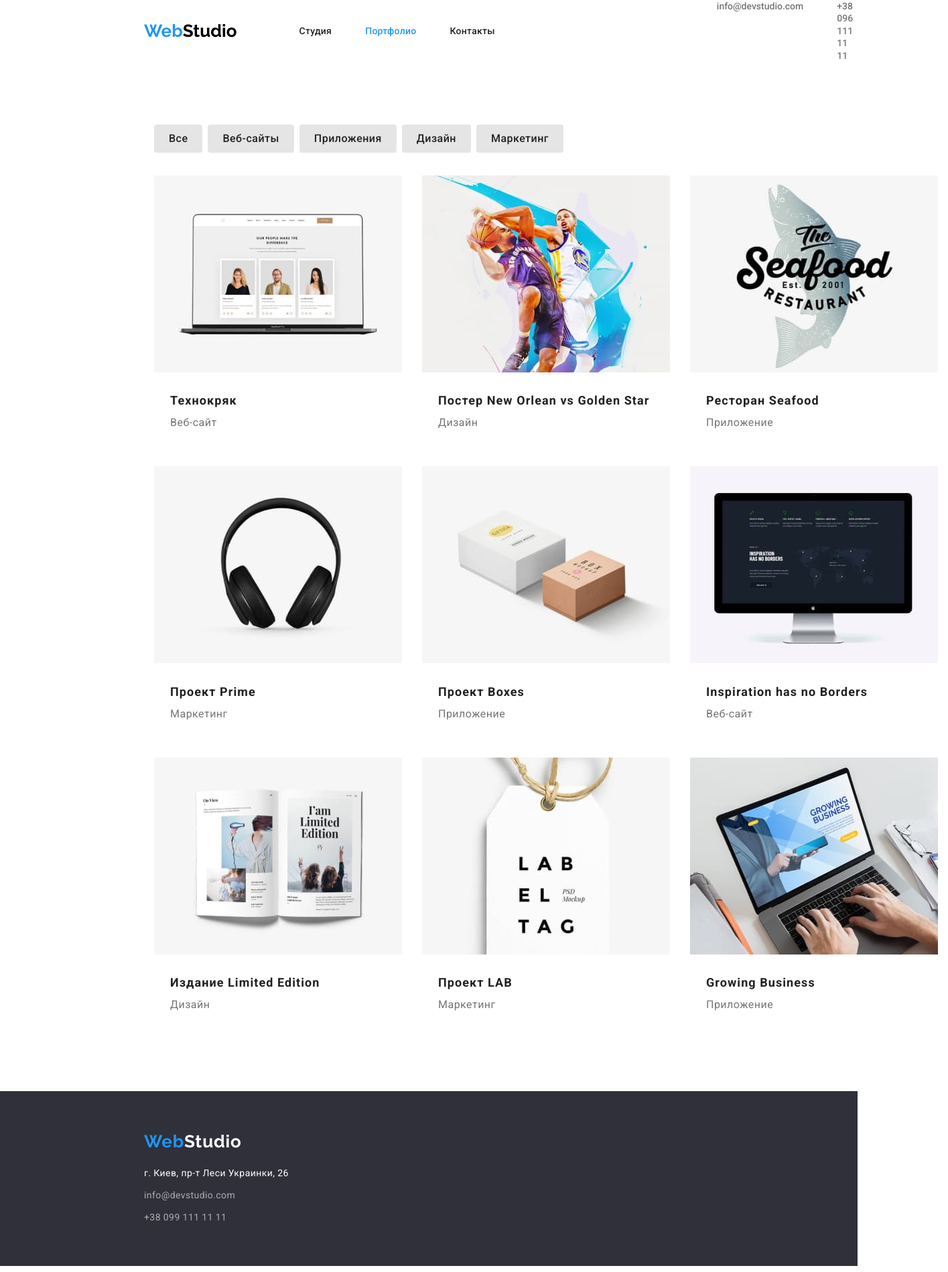
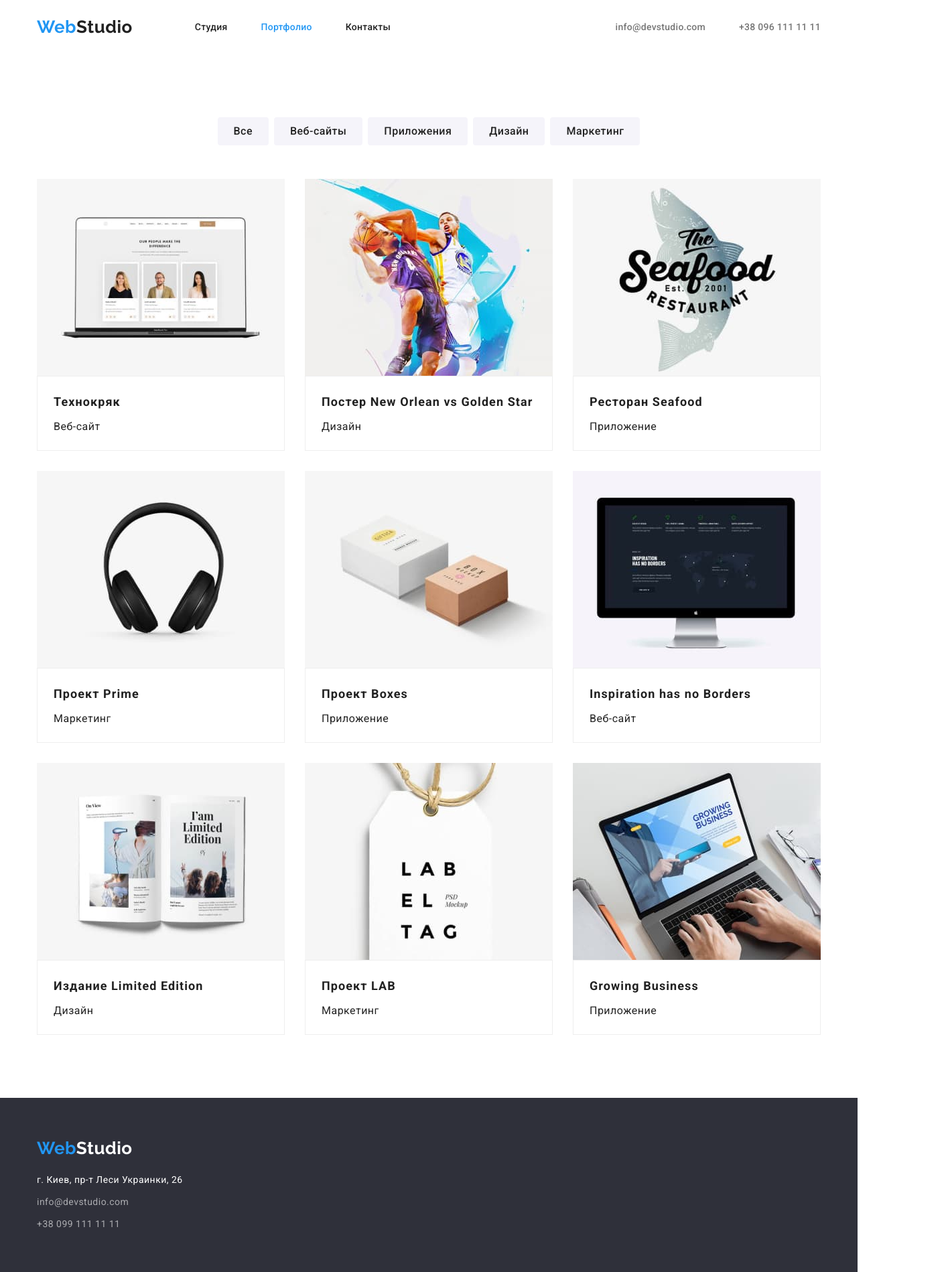
Before and after one commit to DmitryNikolin/goit-markup-hw-03, a plain HTML site: page portfolio.html in a window 1280 px wide. Shown: the whole page at 67% size, 1415 px wide, since content can reach past the window. Drawn offline with nearby package versions, Linux system fonts and the light colour scheme.

Commit message:
full rebuild hw-03

```diff
--- a/css/styles.css
+++ b/css/styles.css
@@ -10,6 +10,7 @@
 	--border-header-color: #ececec;
 	--border-service-color: #eeeeee;
 	--footer-contact-color: rgba(255, 255, 255, 0.6);
+	--items-between: 30px;
 }
 
 html {
@@ -22,21 +23,48 @@ html {
 	box-sizing: inherit;
 }
 
-h1, h2, h3, h4, h5, h6, p, ul {
+h1, h2, h3, h4, h5, h6, p {
 	margin: 0;
 	padding: 0;
 	border: 0;
 }
+
 body {
-	font-family: "Roboto", sans-serif;
-	margin: 0;
+	font-family: Roboto, sans-serif;
 	color: var(--primary-text-color);
 	background-color: var(--menu-bck);
+	letter-spacing: 0.03em;
+}
+
+img {
+	display: block;
+}
+
+h2 {
+  color: var(--primary-text-color);
+}
+
+a {
+  text-decoration: none;
+  margin: 0;
+  padding: 0;
+}
+
+ul {
+  list-style-type: none;
+  margin: 0;
+  padding: 0;
+}
+
+.menu-top {
+  align-items: center;
+  background-color: var(--menu-bck);
+  border-bottom: 1px solid var(--border-header-color);
 }
 
 .container {
 	width: 1200px;
-	margin-left: 215px;
+	margin-left: auto;
 	margin-right: auto;
 	padding-left: 15px;
 	padding-right: 15px;
@@ -45,6 +73,13 @@ body {
 .section {
 	padding-top: 94px;
 	padding-bottom: 94px;
+}
+
+.flex {
+  display: flex;
+  align-items: center;
+  padding-top: 25px;
+  padding-bottom: 25px;
 }
 
 .visually-hidden {
@@ -60,8 +95,9 @@ body {
   overflow: hidden;
 }
 
-.what-we-do {
-	margin-top: 94px;
+.nav {
+  display: flex;
+  align-items: center;
 }
 
 .menu-top {
@@ -71,63 +107,39 @@ body {
 	background: var(--menu-bck);
 }
 
-.logo-header {
+.logo-web-header {
 	display: flex;
-	margin-left: 215px;
-}
-
-.logo-footer {
-	padding-top: 60px;
-	margin-bottom: 20px;
-}
-
-.logo-studio {
-	font-family: "Raleway";
-	font-style: normal;
+	margin-right: 93px;
+	font-family: Raleway;
 	font-weight: 700;
 	font-size: 26px;
 	line-height: 1.19;
-	color: var(--logo-text-color);
-	text-decoration: none;
+	color: var(--accent-color);
 }
 
-.logo-web {
-	color: var(--accent-color);
+.logo-studio-header {
+	color: var(--primary-text-color);
 }
 
 .menu-top-center {
 	display: flex;
-	margin-left: 93px;
-	padding-top: 32px;
-	padding-bottom: 32px;
+}
+
+.menu-top-center .item + .item {
+	margin-left: 50px;
 }
 
 .menu-top-center .menu-item {
-	font-style: normal;
 	font-weight: 500;
 	font-size: 14px;
 	line-height: 1.14;
 	letter-spacing: 0.02em;
 	color: var(--primary-text-color);
 }
-.menu-top-center a {
-	color: var(--primary-text-color);
-	text-decoration: none;
-}
 
 .menu-top-center a:hover,
 .menu-top-center a:focus {
 	color: var(--accent-color);
-}
-
-.menu-top-center .item {
-	display: block;
-	margin-right: 50px;
-	list-style-type: none;
-}
-
-.menu-top-center .item:last-child {
-	margin-right: 0;
 }
 
 .menu-top-center .menu-item.current {
@@ -136,23 +148,19 @@ body {
 
 .contacts {
 	display: flex;
-	margin-left: 331px;
+	margin-left: auto;
 }
 
-.contacts li + li {
+.contacts .item + .item {
 	margin-left: 50px;
 }
+
 .contacts a {
-	font-style: normal;
 	font-weight: 500;
 	font-size: 14px;
 	line-height: 1.14px;
+	letter-spacing: 0.02em;
 	color: var(--primary-contact-color);
-	text-decoration: none;
-}
-
-.contacts li {
-	list-style-type: none;
 }
 
 .contacts a:hover,
@@ -160,36 +168,35 @@ body {
 	color: var(--accent-color);
 }
 
-
 .top-main {
+	padding-top: 200px;
+	padding-bottom: 200px;
 	text-align: center;
 	background-color: var(--top-main-bck);
 }
 
 .top-main-text {
-	margin: 0 auto 30px auto;
-	padding-top: 200px;
 	width: 696px;
-	font-style: normal;
+	margin: 0 auto;
 	font-weight: 900;
 	font-size: 44px;
 	line-height: 1.36;
 	letter-spacing: 0.06em;
+	text-align: center;
 	text-transform: uppercase;
 	color: var(--menu-bck);
 }
 
 .top-main-button {
-	display: flex;
 	align-items: center;
 	text-align: center;
 	margin-left: auto;
 	margin-right: auto;
+	margin-top: 30px;
 	padding: 10px 32px;
 	background: var(--accent-color);
 	box-shadow: 0px 4px 4px rgba(0, 0, 0, 0.15);
 	border-radius: 4px;
-	font-style: normal;
 	font-weight: 700;
 	font-size: 16px;
 	line-height: 1.88;
@@ -199,12 +206,22 @@ body {
 }
 
 .middle-main {
+	padding-top: 94px;
 	background: var(--menu-bck);
+}
+
+.middle-main p {
+	font-size: 14px;
+	line-height: 1.71;
+}
+
+.middle-main-list {
+	display: flex;
+	justify-content: center;
 }
 
 .middle-main-list h3 {
   	margin-bottom: 10px;
-	font-style: normal;
 	font-weight: 700;
 	font-size: 14px;
 	line-height: 1.14;
@@ -213,226 +230,207 @@ body {
 	color: var(--primary-text-color);
 }
 
-.middle-main-list p {
-	margin-top: 0;
-	font-style: normal;
-	font-weight: 400;
-	font-size: 14px;
-	line-height: 1.71;
-	letter-spacing: 0.03em;
-	color: var(--primary-contact-color);
-}
-
-.middle-main-list {
-	display: flex;
-	list-style-type: none;
-}
-.middle-main-item {
+.middle-main-list .item {
   width: 270px;
 }
 
-.middle-main-list li + li {
+.middle-main-list p {
+	font-size: 14px;
+	line-height: 1.71;
+}
+
+.middle-main-list .item + .item {
 	margin-left: 30px;
 }
 
-.menu-item-name {
-	margin-bottom: 50px;
-	font-style: normal;
+.middle-img h2 {
 	font-weight: 700;
 	font-size: 36px;
-	line-height: 1.17;
+	line-height: 1.16;
 	text-align: center;
+}
+
+.middle-img {
+	text-align: center;
+	padding-top: 94px;
+	padding-bottom: 94px;
+}
+
+.middle-img .item + .item {
+	margin-left: 30px;
+}
+
+.middle-main-title {
+	display: flex;
+	margin-top: 50px;
+	justify-content: center;
+}
+
+.bottom-main {
+  background-color: var(--bottom-main-bck);
+}
+
+.team-title {
+	margin: 0;
+	font-weight: 700;
+	font-size: 36px;
+	line-height: 1.16;
+	text-align: center;
+	color: var(--primary-text-color);
+}
+
+.bottom-main .item {
+  background: var(--menu-bck);
+  box-shadow: 0px 1px 3px rgba(0, 0, 0, 0.12), 0px 1px 1px rgba(0, 0, 0, 0.14),
+    0px 2px 1px rgba(0, 0, 0, 0.2);
+  border-radius: 0px 0px 4px 4px;
+}
+
+.bottom-main .item + .item {
+  margin-left: 30px;
+}
+
+.team-list {
+	display: flex;
+	justify-content: center;
+	margin-top: 50px;
+	font-weight: 500;
+	font-size: 16px;
+	line-height: 1.18;
+	text-align: center;
+	color: var(--primary-text-color);
+}
+
+.bottom-main h3 {
+  font-weight: 500;
+  font-size: 16px;
+  line-height: 1.18;
   letter-spacing: 0.03em;
   color: var(--primary-text-color);
 }
 
-.bottom-main {
-	background: var(--bottom-main-bck);
-}
-
-.bottom-main-list img {
-	margin-bottom: 30px;
-}
-
-.bottom-main-list h3 {
-	margin-bottom: 10px;
-	font-style: normal;
-	font-weight: 500;
-	text-align: center;
+.bottom-main p {
+	margin-top: 10px;
+	font-weight: 400;
 	font-size: 16px;
-	line-height: 1.19;
-	letter-spacing: 0.03em;
-	color: var (--primary-text-color);
-}
-
-.bottom-main-list p {
-	font-style: normal;
-	font-weight: 400;
-	text-align: center;
-	font-size: 16px;
-	line-height: 1.19;
-	letter-spacing: 0.03em;
+	line-height: 1.18;
 	color: var(--primary-contact-color);
 }
 
-.bottom-main-list {
-	display: flex;
-	list-style-type: none;
-}
-
-.bottom-main-list li + li {
-	margin-left: 30px;
-}
-
-.photo {
-	background-color: var(--bottom-main-bck);
-	border-radius: 0px 0px 4px 4px;
-	box-shadow: 0px 1px 3px rgba(0, 0, 0, 0.12), 0px 2px 1px rgba(0, 0, 0, 0.2);
-}
-
-.profession {
-	margin-bottom: 30px;
+.item-text {
+  padding-top: 30px;
+  padding-bottom: 30px;
 }
 
 .menu-footer {
+	padding-top: 60px;
 	padding-bottom: 60px;
 	background-color: var(--top-main-bck);
 }
 
-.footer-address {
-	margin-left: 215px;
-	font-style: normal;
-	font-weight: 400;
-	font-size: 14px;
-	line-height: 1.71;
-	letter-spacing: 0.03em;
+.logo-web-footer {
+	display: block;
+	font-family: Raleway, sans-serif;
+	font-weight: 700;
+	font-size: 26px;
+	line-height: 1.19;
+	color: var(--accent-color);
+}
+
+.logo-studio-footer {
 	color: var(--menu-bck);
 }
 
-.logo-studio-footer {
-	font-family: "Raleway";
+.footer-address {
 	font-style: normal;
-	font-weight: 700;
-	font-size: 26px;
-	line-height: 1.19;
-	letter-spacing: 0.03em;
-	color: var(--menu-bck);
-	text-decoration: none;
 }
 
-.contacts-footer {
-	margin-left: 215px;
+.menu-footer a {
+	margin-bottom: 20px;
 }
 
-.contacts-footer a {
-	font-style: normal;
-	font-weight: 400;
+.menu-footer p {
+	margin-bottom: 9px;
 	font-size: 14px;
-	line-height: 1.71;
-	letter-spacing: 0.03em;
-	color: var(--footer-contact-color);
-	text-decoration: none;
+	line-height: 1.7;
+	color: var(--menu-bck);
 }
 
-.contacts-footer li {
+.menu-footer .item + .item {
   margin-top: 9px;
-	list-style-type: none;
 }
 
-.contacts-footer a:hover,
-.contacts-footer a:focus {
+.menu-footer .link {
+	font-size: 14px;
+	line-height: 1.7;
+	color: rgba(255, 255, 255, 0.6);
+}
+
+.menu-footer .link:hover,
+.menu-footer .link:focus {
   color: var(--accent-color);
 }
 
-.filter-portfolio button {
-	font-family: "Roboto";
-	font-style: normal;
+button {
+	padding: 6px 22px;
+	font-family: Roboto, sans-serif;
 	font-weight: 500;
 	font-size: 16px;
 	line-height: 1.62;
+	cursor: pointer;
 	text-align: center;
 	letter-spacing: 0.03em;
+	border-radius: 4px;
+	border-color: transparent;
+	background-color: var(--bottom-main-bck);
 	color: var(--primary-text-color);
-	background-color: var(--body-bck);
-	cursor: pointer;
-}
-
-.filter-portfolio button:hover,
-.filter-portfolio button:focus {
-	color: var(--menu-bck);
-	background-color: var(--accent-color);
-	cursor: pointer;
 }
 
 .filter-portfolio {
   display: flex;
-	margin-left: auto;
-	margin-right: auto;
-	margin-bottom: 34px;
-	list-style-type: none;
-}
-.button-item {
-	text-align: center;
-	letter-spacing: 0.03em;
+  justify-content: center;
+  margin-bottom: 50px;
 }
 
-.button-portfolio {
-	padding: 8px 22px;
-	margin-right: 8px;
-	border-radius: 4px;
-	border-style: hidden;
+.filter-portfolio .item + .item {
+  margin-left: 8px;
 }
 
-.menu-portfolio h2 {
-	font-style: normal;
-	font-weight: 700;
-	font-size: 18px;
-	line-height: 2;
-	letter-spacing: 0.06em;
-	color: var(--primary-text-color);
-}
-
-.menu-portfolio p {
-	font-style: normal;
-	font-weight: 400;
-	font-size: 16px;
-	line-height: 1.88;
-	letter-spacing: 0.03em;
-	color: var(--primary-contact-color);
+button:hover,
+button:focus {
+  color: var(--menu-bck);
+  background-color: var(--accent-color);
 }
 
 .menu-portfolio {
 	display: flex;
 	flex-wrap: wrap;
-	justify-content: space-between;
-	list-style-type: none;
+	justify-content: center;
+	margin-top: calc(-1 * var(--items-between));
+	margin-left: calc(-1 * var(--items-between));
 }
 
-.service-item {
-	margin-right: 30px;
-	margin-bottom: 30px;
-	border: 1px var(--border-service-color)
+.menu-portfolio > .item {
+	flex-basis: calc(100% / 3 - 30px);
+	margin-top: var(--items-between);
+	margin-left: var(--items-between);
+	background: var(--menu-bck);
 }
 
-.service-item:nth-child(3n) {
-	margin-right: 0;
+.menu-portfolio .item-text {
+	padding: 20px 24px;
+	border: 1px solid #eeeeee;
 }
 
-.service-item:nth-last-child(-n + 3) {
-	margin-bottom: 0;
+.menu-portfolio h2 {
+	margin-bottom: 4px;
+	font-weight: 700;
+	font-size: 18px;
+	line-height: 2;
+	letter-spacing: 0.06em;
 }
 
-.service-item-text {
-	margin: 20px 24px;
+.menu-portfolio p {
+	font-size: 16px;
+	line-height: 1.88;
 }
-
-.service-item-text h2 {
-	text-align: left;
-	margin: 0;
-	padding: 0;
-}
-
-.service-item-text p {
-	margin: 0;
-	padding: 0;
-}
--- a/portfolio.html
+++ b/portfolio.html
@@ -18,13 +18,11 @@
 		<!-- head of documeent -->
 		<header class="menu-top">
 			<!-- head of document left (main)-->
-			<a href="./index.html" class="logo-studio">
-				<p class="logo-header">
-					<span class="logo-web">Web</span>Studio
-				</p>
-			</a>
+			<div class="container">
+				<div class="flex">
+					<nav class="nav">
+						<a href="./index.html" class="logo-web-header">Web<span class="logo-studio-header">Studio</span></a>
 						<!-- head of document center (menu)-->
-			<nav>
 						<ul class="menu-top-center">
 							<li class="item">
 								<a class="menu-item" href="./index.html">Студия</a>
@@ -40,88 +38,90 @@
 					<!-- head of document right -->
 					<ul class="contacts">
 						<!-- e-mail -->
-				<li>
-					<a href="mailto:info@devstudio.com" class="mail-top">info@devstudio.com</a>
+						<li class="item">
+							<a href="mailto:info@devstudio.com">info@devstudio.com</a>
 						</li>
 						<!-- phone -->
-				<li>
-					<a href="tel:+380961111111" class="phone-top">+38 096 111 11 11</a>
+						<li class="item">
+							<a href="tel:+380961111111">+38 096 111 11 11</a>
 						</li>
 					</ul>
+				</div>
+			</div>
 		</header>
 		<!-- main -->
 		<main>
-			<section class="section">
+			<section class="portfolio section">
 				<div class="container">
-					<h1 class="visually-hidden service-item">Наши услуги</h1>
+					<h1 class="visually-hidden">Наши услуги</h1>
 					<ul class="filter-portfolio">
-						<li class="button-item"><button type="button" class="button-portfolio">Все</button></li>
-						<li class="button-item"><button type="button" class="button-portfolio">Веб-сайты</button></li>
-						<li class="button-item"><button type="button" class="button-portfolio">Приложения</button></li>
-						<li class="button-item"><button type="button" class="button-portfolio">Дизайн</button></li>
-						<li class="button-item"><button type="button" class="button-portfolio">Маркетинг</button></li>
+						<li class="item"><button type="button">Все</button></li>
+						<li class="item"><button type="button">Веб-сайты</button></li>
+						<li class="item"><button type="button">Приложения</button></li>
+						<li class="item"><button type="button">Дизайн</button></li>
+						<li class="item"><button type="button">Маркетинг</button></li>
 					</ul>
 					<ul class="menu-portfolio">
-						<li class="service-item">
+						<li class="item">
 							<img src="images/portfolio1.jpg" alt="Веб-сайт на экране ноутбука" width="370" />
-							<div class="service-item-text">
-								<h2 class="menu-item-name">Технокряк</h2>
+							<div class="item-text">
+								<h2>Технокряк</h2>
 								<p>Веб-сайт</p>
 							</div>
 						</li>
-						<li class="service-item">
+						<li class="item">
 							<img src="images/portfolio2.jpg" alt="Изображение двух баскетболистов" width="370" />
-							<div class="service-item-text">
-								<h2 class="menu-item-name">Постер New Orlean vs Golden Star</h2>
+							<div class="item-text">
+								<h2>Постер New Orlean vs Golden Star</h2>
 								<p>Дизайн</p>
 							</div>
 						</li>
-						<li class="service-item">
+						<li class="item">
 							<img src="images/portfolio-1.jpg" alt="Вывеска ресторана" width="370" />
-							<div class="service-item-text">
-								<h2 class="menu-item-name">Ресторан Seafood</h2>
+							<div class="item-text">
+								<h2>Ресторан Seafood</h2>
 								<p>Приложение</p>
 							</div>
 						</li>
-						<li class="service-item">
+						<li class="item">
 							<img src="images/portfolio-2.jpg" alt="Наушники" width="370" />
-							<div class="service-item-text">
-								<h2 class="menu-item-name">Проект Prime</h2>
+							<div class="item-text">
+								<h2>Проект Prime</h2>
 								<p>Маркетинг</p>
 							</div>
 						</li>
-						<li class="service-item">
+						<li class="item">
 							<img src="images/portfolio5.jpg" alt="Две коробки" width="370" />
-							<div class="service-item-text">
-								<h2 class="menu-item-name">Проект Boxes</h2>
+							<div class="item-text">
+								<h2>Проект Boxes</h2>
 								<p>Приложение</p>
 							</div>
 						</li>
-						<li class="service-item">
+						<li class="item">
 							<img src="images/111.jpg" alt="Веб-сайт на экране монитора" width="370" />
-							<div class="service-item-text">
-								<h2 class="menu-item-name">Inspiration has no Borders</h2>
+							<div class="item-text">
+								<h2>Inspiration has no Borders</h2>
 								<p>Веб-сайт</p>
 							</div>
 						</li>
-						<li class="service-item">
+						<li class="item">
 							<img src="images/portfolio7.jpg" alt="Открытая книга" width="370" />
-							<div class="service-item-text">
-								<h2 class="menu-item-name">Издание Limited Edition</h2>
+							<div class="item-text">
+								<h2>Издание Limited Edition</h2>
 								<p>Дизайн</p>
 							</div>
 						</li>
-						<li class="service-item">
+						<li class="item">
 							<img src="images/portfolio8.jpg" alt="Бирка с названием" width="370" />
-							<div class="service-item-text">
-								<h2 class="menu-item-name">Проект LAB</h2>
+							<div class="item-text">
+								<h2>Проект LAB</h2>
 								<p>Маркетинг</p>
 							</div>
 						</li>
-						<li class="service-item">
+						<li class="item">
 							<img src="images/2910404.jpg" alt="Руки разработчика на клавиатуре ноутбука" width="370" />
-							<div class="service-item-text">
-								<h2 class="menu-item-name">Growing Business</h2>
+							<div class="item-text">
+								<h2>Growing Business</h2>
 								<p>Приложение</p>
 							</div>
 						</li>
@@ -131,20 +131,20 @@
 		</main>
 		<!-- footer -->
 		<footer class="menu-footer">
-			<a href="./index.html" class="logo-studio-footer">
-				<p class="logo-header logo-footer">
-					<span class="logo-web">Web</span>Studio
-				</p>
-			</a>
-			<address class="footer-address">г. Киев, пр-т Леси Украинки, 26</address>
-			<ul class="contacts-footer">
-				<li>
-					<a href="mailto:info@devstudio.com">info@devstudio.com</a>
+			<div class="container">
+				<a href="./index.html" class="logo-web-footer">Web<span class="logo-studio-footer">Studio</span></a>
+				<address class="footer-address">
+					<p class="contacts-footer">г. Киев, пр-т Леси Украинки, 26</p>
+					<ul>
+						<li class="item">
+							<a href="mailto:info@devstudio.com" class="link">info@devstudio.com</a>
 						</li>
-				<li>
-					<a href="tel:+380991111111">+38 099 111 11 11</a>
+						<li class="item">
+							<a href="tel:+380991111111" class="link">+38 099 111 11 11</a>
 						</li>
 					</ul>
+				</address>
+			</div>
 		</footer>
 	</body>
 </html>
```
Also changed, not shown: index.html (+51 -42 lines). Lines whose indentation alone changed are shown as unchanged.
